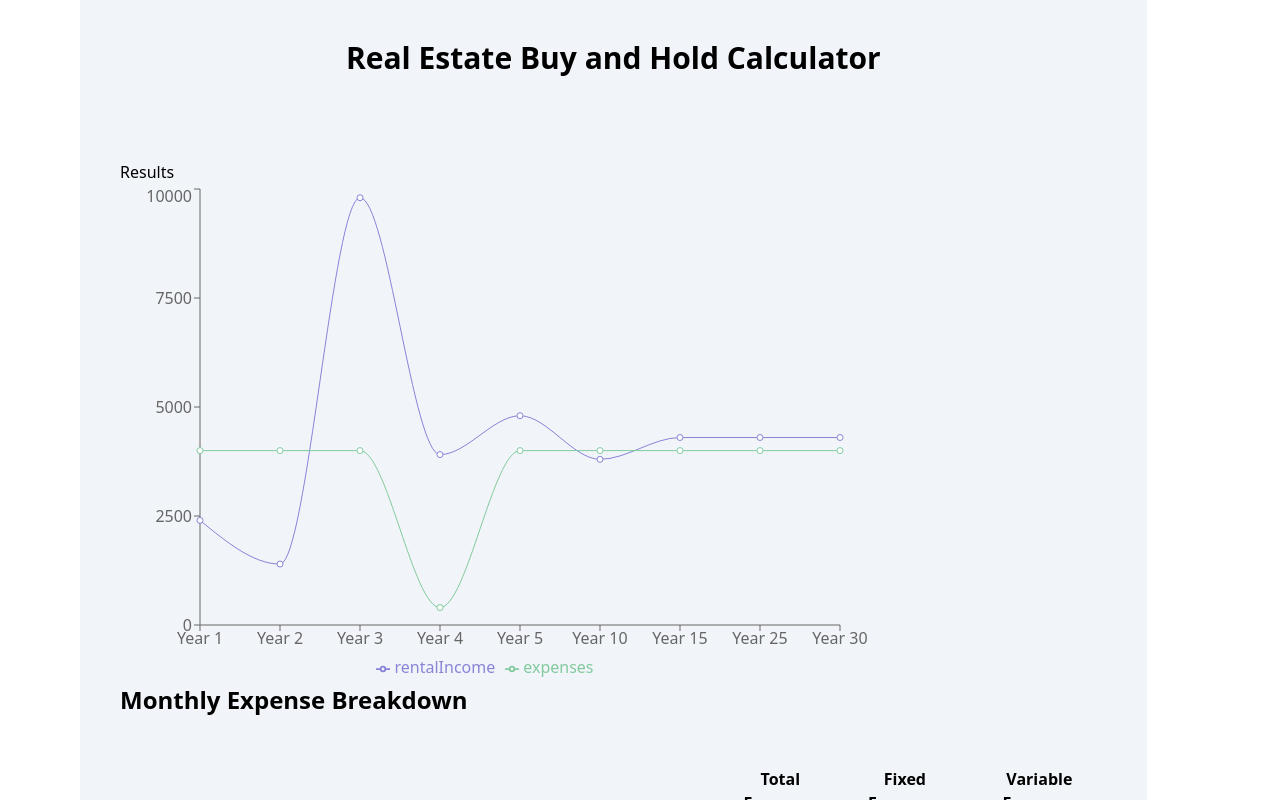
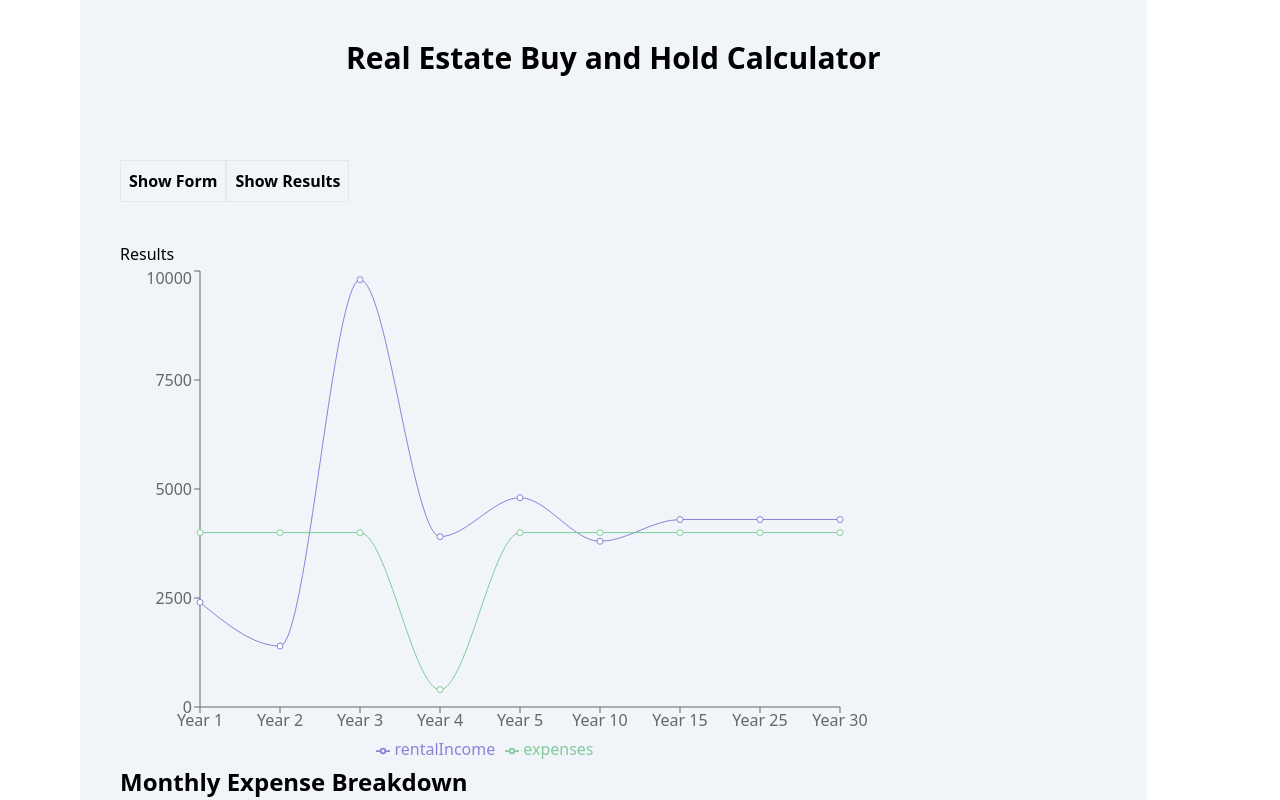
Before and after one commit to GeorgiNedyalkov/real-estate-investment-tools, a React (Vite) app in the folder client/: page / in a window 1280 px wide. Shown: the top 800 px of the page. Built offline with nearby package versions, Linux system fonts and the light colour scheme.

Commit message:
feature add show results toggle button

```diff
--- a/client/src/App.tsx
+++ b/client/src/App.tsx
@@ -12,7 +12,8 @@ import { Property } from "./interfaces/IProperty";
 function App() {
     const [purchasePrice, setPurchasePrice] = useState(0);
     const [rentalIncome, setRentalIncome] = useState(0);
-    const [showForm, setShowForm] = useState(false);
+    const [showForm, setShowForm] = useState(true);
+    const [showResults, setShowResults] = useState(true);
     const [propertyInformation, setPropertyInformation] = useState(
         INITIAL_PROPERTY_INFO
     );
@@ -37,15 +38,21 @@ function App() {
     return (
         <div className="bg-slate-100 ml-20 w-10/12 p-10">
             <Header />
-
-            <Results rentalIncome={rentalIncome} />
-
             <button
                 className="border p-2 font-bold mb-10"
                 onClick={() => setShowForm(!showForm)}
             >
                 Show Form
             </button>
+
+            <button
+                className="border p-2 font-bold mb-10"
+                onClick={() => setShowResults(!showResults)}
+            >
+                Show Results
+            </button>
+
+            {showResults && <Results rentalIncome={rentalIncome} />}
 
             {showForm && (
                 <>
```
